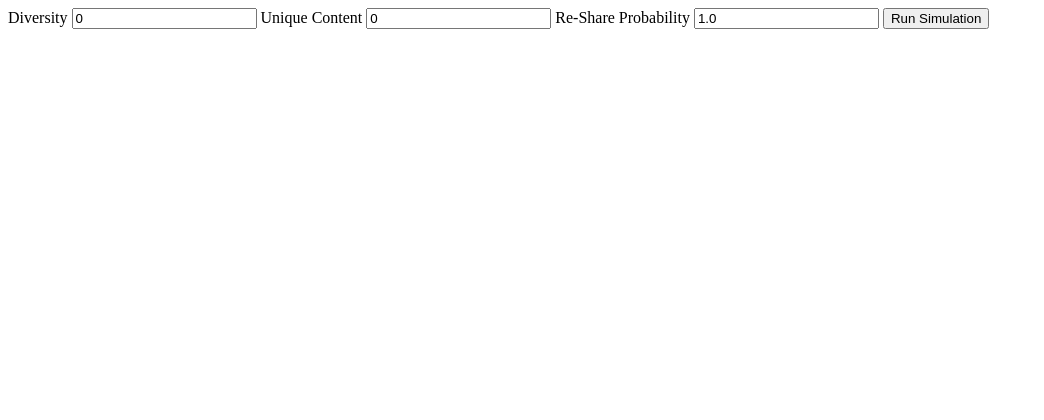
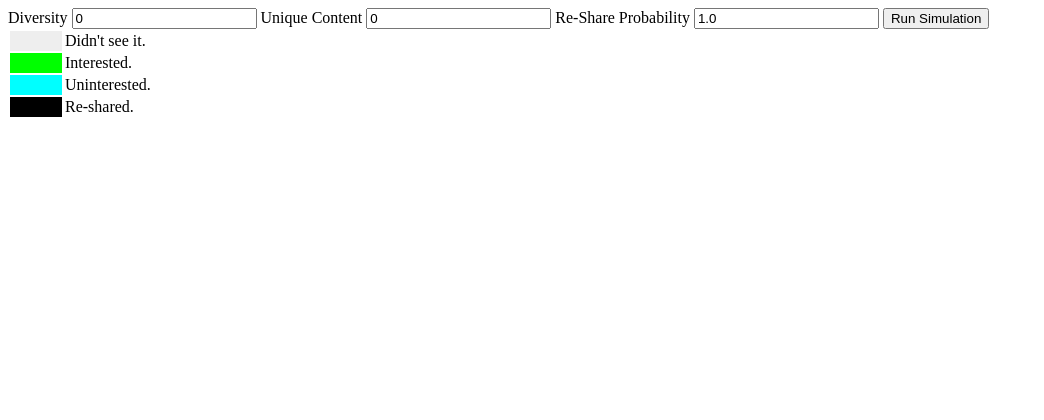
Before and after one commit to mjmaurer/social-network-simulator, a Flask app: page /facebook in a window 1280 px wide. Shown: the top 420 px of the page, without its empty margins (0-1044 px from the left). Before the commit the page ends 29 px from the top, so only its background shows below. Run offline with Flask 2, Linux system fonts and the light colour scheme.

Commit message:
Added legend

```diff
--- a/templates/facebook.html
+++ b/templates/facebook.html
@@ -29,34 +29,45 @@
         <input type="text" name="reshareP" value="1.0">
         <input type="BUTTON" value="Run Simulation" onclick="runSimulation(this.form)">
     </form>
-    <!--<table>
+    <table>
         <tr>
-            <td>
+            <td bgColor="#eee" width="50px">
             </td>
             <td>
                 Didn't see it.
             </td>
         </tr>
         <tr>
-            <td>
+            <td width="50px" bgColor="#00FF00">
             </td>
             <td>
-                Saw the meme.
+                Interested.
             </td>
         </tr>
         <tr>
-            <td>
+            <td width="50px" bgColor="#00FFFF">
             </td>
             <td>
-                Re-shared the meme.
+                Uninterested.
             </td>
         </tr>
-    </table>-->
+        <tr>
+            <td width="50px" bgColor="#000000">
+            </td>
+            <td>
+                Re-shared.
+            </td>
+        </tr>
+    </table>
         </div>
     <div id="sigma-parent"></div>
 </div>
 
 <script>
+    var unseenColor = '#eee';
+    var seenUninterestedColor = '#00FFFF';
+    var interestedNoPostColor = '#00FF00';
+    var repostColor = '#000000';
 	var diversity = "";
 	var uniqueness = "";
 	var reshare = "";
@@ -108,14 +119,14 @@
           if (toKeep[n.id])
             n.color = n.originalColor;
           else
-            n.color = '#eee';
+            n.color = unseenColor;
         });
 
         s.graph.edges().forEach(function(e) {
           if (toKeep[e.source] && toKeep[e.target])
             e.color = e.originalColor;
           else
-            e.color = '#eee';
+            e.color = unseenColor;
       });
 
         s.refresh();
@@ -143,19 +154,19 @@
 	                        n.visited = true;
 	                        willRepost = Math.random();
 	                        if (willRepost < reshare) {
-	                            n.color = '#000000';
+	                            n.color = repostColor;
 	                            colorSim(n);
 	                        } else {
-	                            n.color = '#00FF00';
+	                            n.color = interestedNoPostColor;
 	                        }
 	                    } else {
-	                        n.color = '#00FFFF';
+	                        n.color = seenUninterestedColor;
 	                    }
 	                } else {
-	                    n.color = '#FFFF70';
+	                    n.color = unseenColor;
 	                }
                 } else {
-                    n.color = '#eee';
+                    n.color = unseenColor;
                 }
             }
         });
@@ -183,20 +194,24 @@
 	      }
       });
 
-      // When the stage is clicked, we just color each
-      // node and edge with its original color.
-      s.bind('clickStage', function(e) {
-        s.graph.nodes().forEach(function(n) {
+      function reset(e) {
+          s.graph.nodes().forEach(function (n) {
               n.color = n.originalColor;
               n.visited = false;
           });
 
-        s.graph.edges().forEach(function(e) {
+          s.graph.edges().forEach(function (e) {
               e.color = e.originalColor;
           });
 
           // Same as in the previous event:
           s.refresh();
+      }
+
+      // When the stage is clicked, we just color each
+      // node and edge with its original color.
+      s.bind('clickStage', function (e) {
+          reset(e);
       });
     }
   );
@@ -211,6 +226,7 @@
 		reshare = frm.reshareP.value;
 		if (isValidInput(diversity) && isValidInput(uniqueness) && isValidInput(reshare)) {
 		    simulating = true;
+		    sigma.reset();
 		} else {
 		    alert("Oops- make sure all fields are filled out! Accepted values are between 0.0 and 1.0.");
 		}
```
Lines whose indentation alone changed are shown as unchanged.
